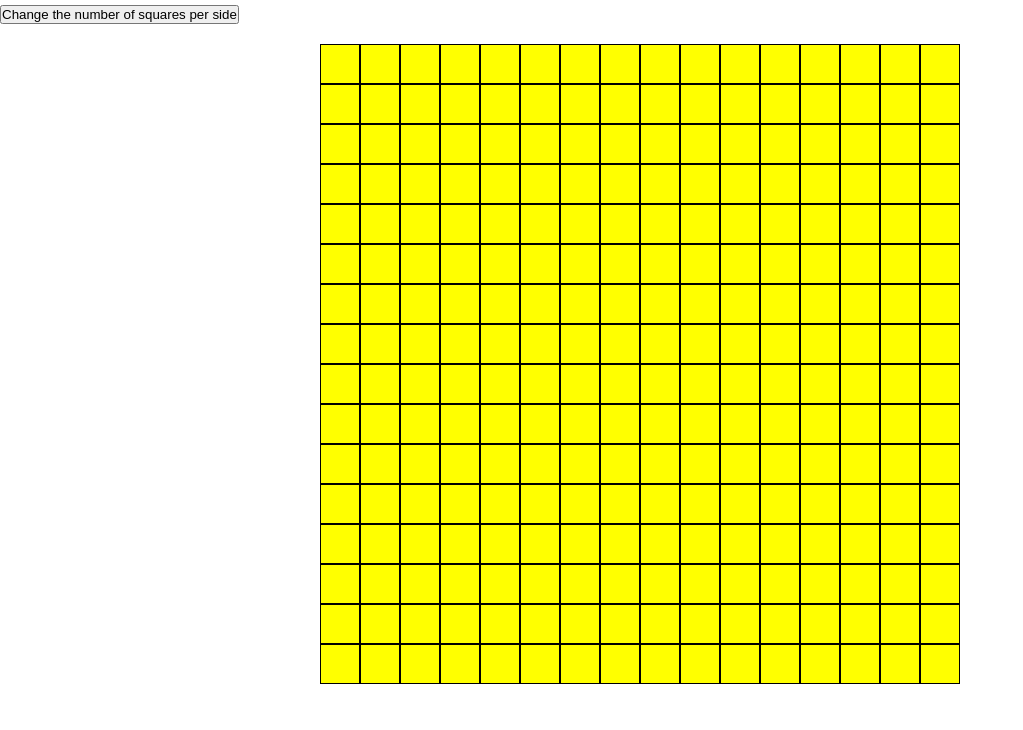
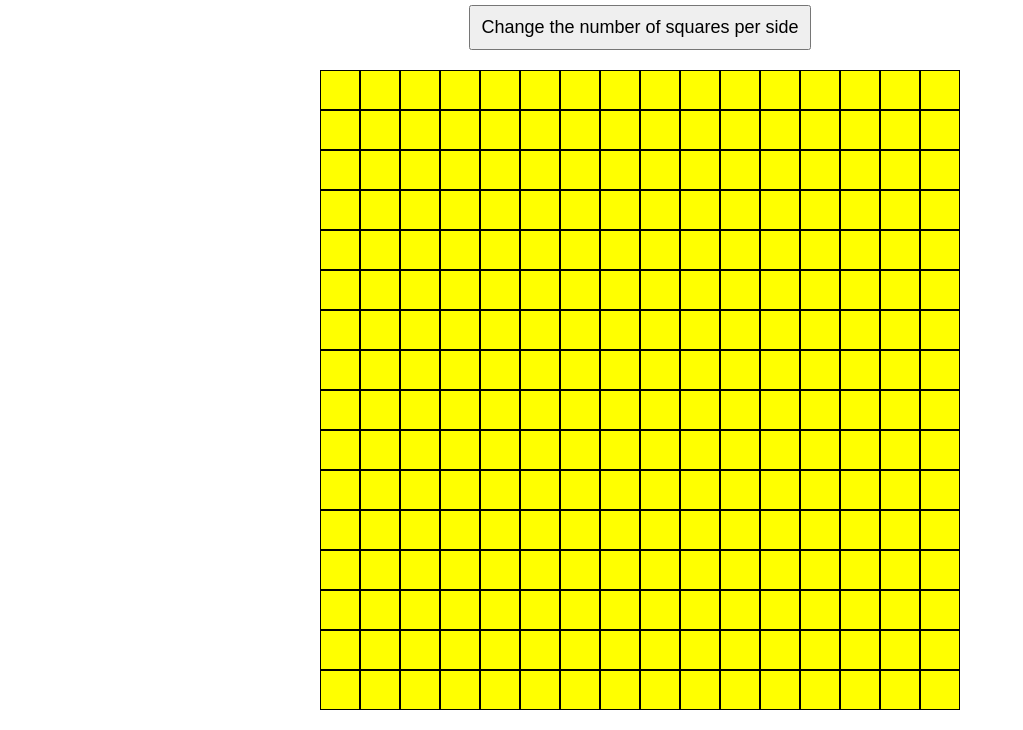
Before and after one commit to murat-yes-i-am/etch-a-sketch, a plain HTML site: page index.html in a window 1280 px wide. Shown: the part 72-802 px from the top of the page, without its empty margins (0-1023 px from the left). Drawn offline with Linux system fonts and the light colour scheme.

Commit message:
feat: add styles to button

```diff
--- a/index.html
+++ b/index.html
@@ -8,7 +8,7 @@
 </head>
 <body>
   <h1>Etch-a-Sketch</h1>
-  <button class="change-grid">Change the number of squares per side</button>
+  <button class="button change-grid">Change the number of squares per side</button>
   <div class="container"></div>
 
   <script src="./script.js"></script>
--- a/style.css
+++ b/style.css
@@ -12,6 +12,13 @@
 h1 {
   margin: 20px;
   text-align: center;
+}
+
+.button {
+  display: block;
+  margin: 20px auto;
+  padding: 10px;
+  font-size: 18px;
 }
 
 .container {
```
